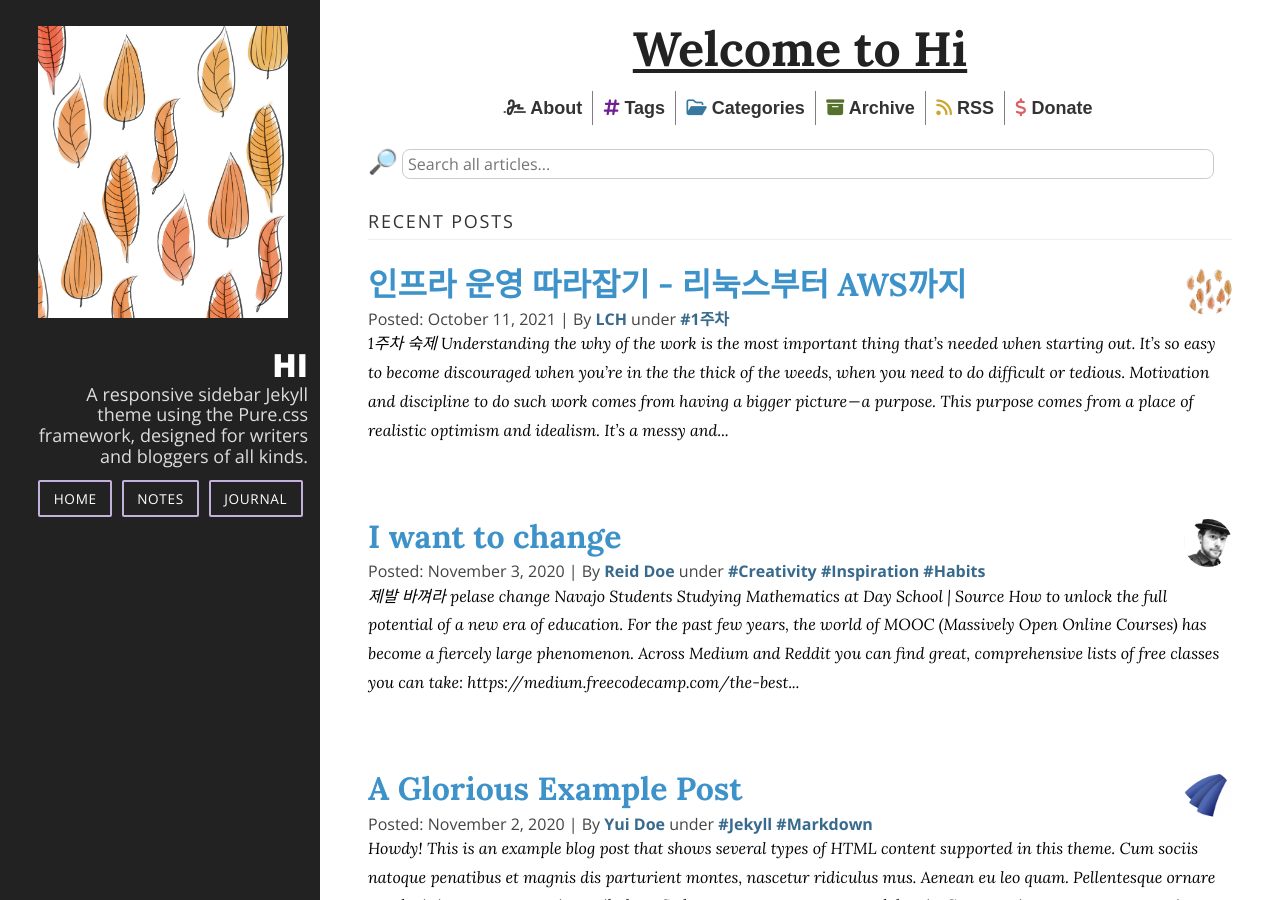
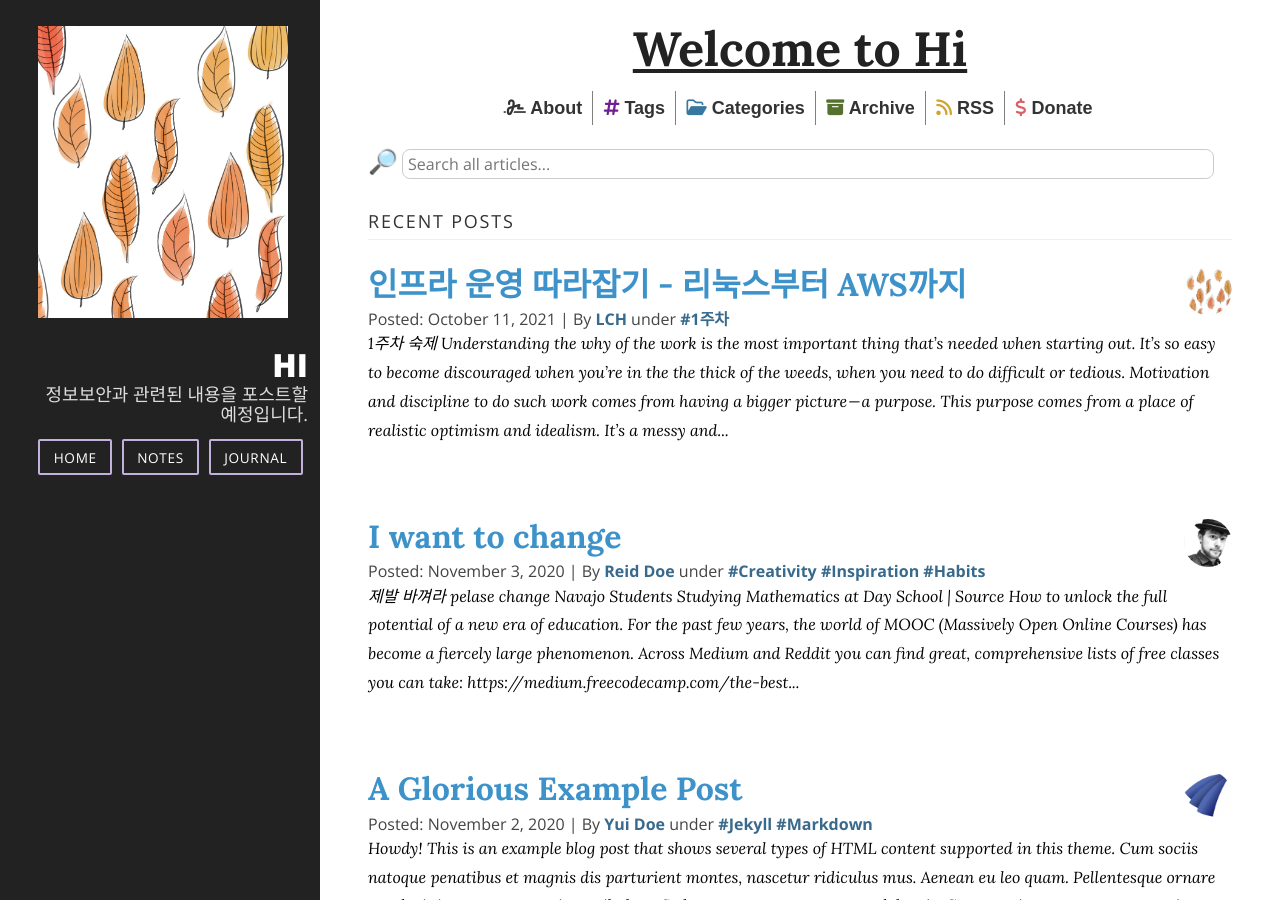
Before and after one commit to shiny-chang/shiny-chang.github.io, a Jekyll site: the page built from index.html, in a window 1280 px wide and 900 px high. Built offline with Jekyll 4.4.1, drawn with Linux system fonts in a browser that asks for light colours; nearby versions of some CDN libraries; the list of posts is cut into pages by our own code.

Commit message:
Update _config.yml

```diff
--- a/_config.yml
+++ b/_config.yml
@@ -21,8 +21,8 @@
 title: "Hi"
 email: 추후공지
 description: >- # this means to ignore newlines until "baseurl:"
-  A responsive sidebar Jekyll theme using the Pure.css framework,
-  designed for writers and bloggers of all kinds.
+  정보보안과 관련된 내용을 포스트할 예정입니다.
+
 baseurl: "" # the subpath of your site, e.g. /blog
 url: "https://purelog.netlify.app" # the base hostname & protocol for your site, e.g. http://example.com
 repository: brennanbrown/purelog
```
